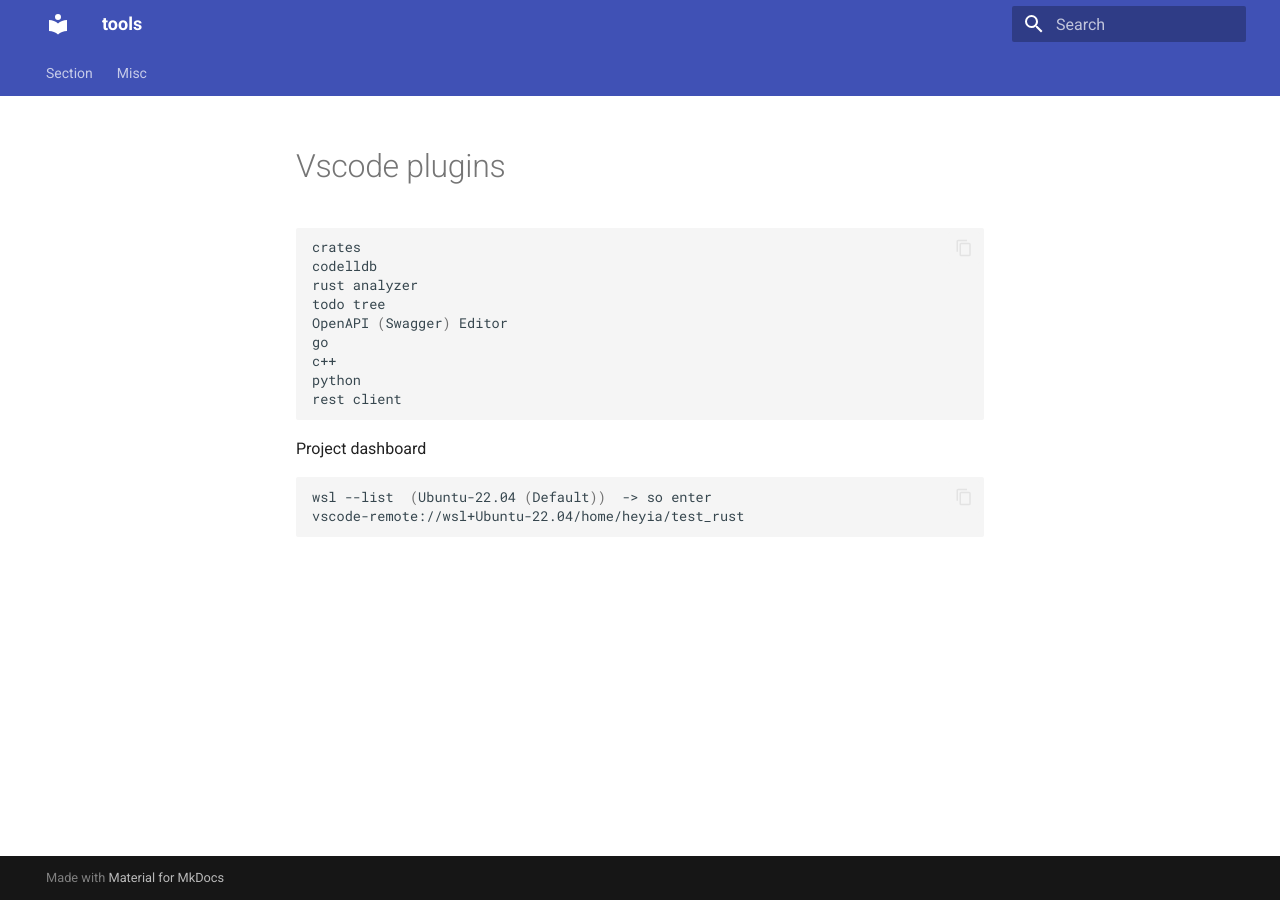
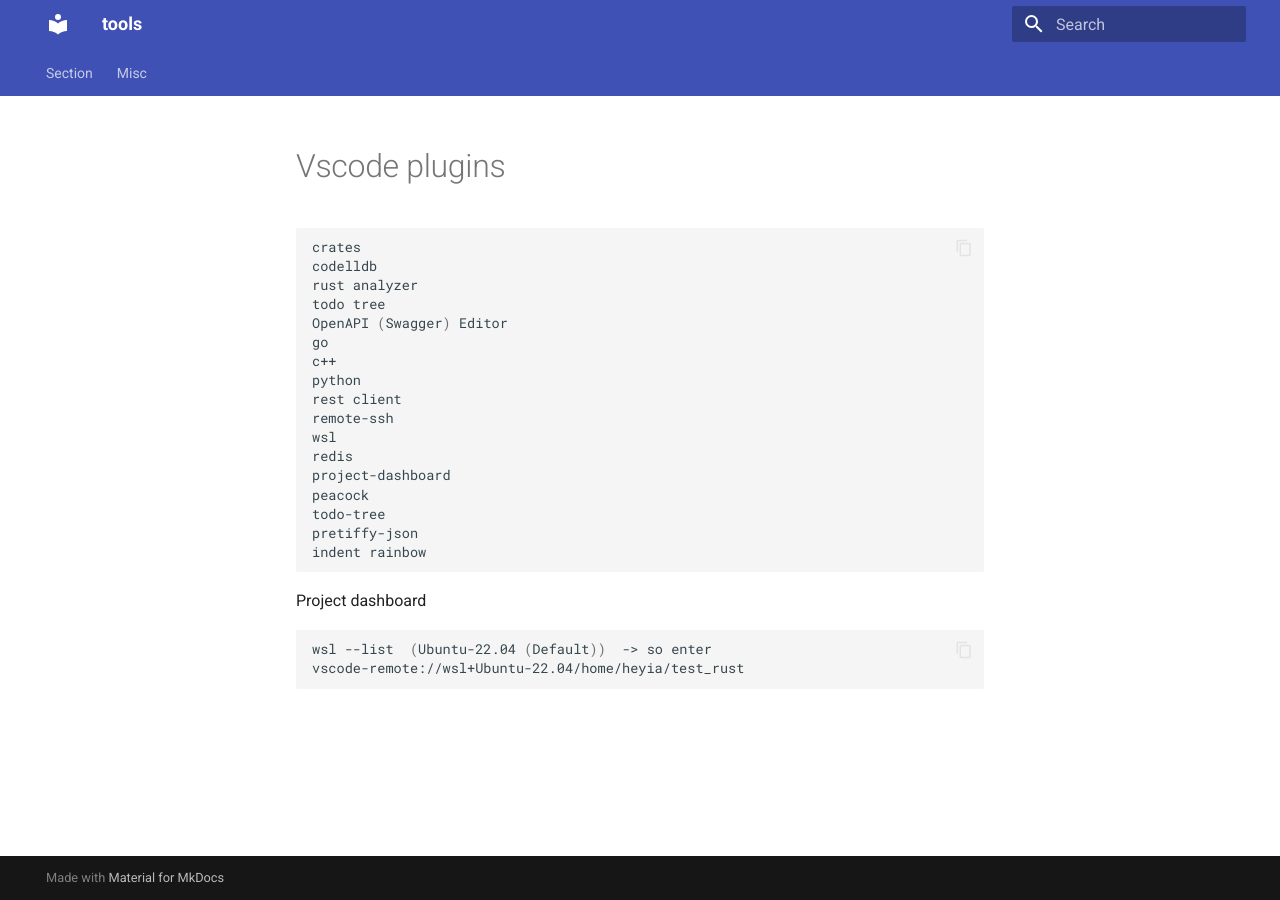
Before and after one commit to roshankarande/tools, an MkDocs documentation site: the page built from docs/misc/vscode-plugins.md, in a window 1280 px wide. Built offline with MkDocs 1.6.1 and Material for MkDocs 9.7.7, drawn with Linux system fonts in a browser that asks for light colours.

Commit message:
Update vscode-plugins.md

````diff
--- a/docs/misc/vscode-plugins.md
+++ b/docs/misc/vscode-plugins.md
@@ -8,6 +8,14 @@ go
 c++
 python
 rest client
+remote-ssh
+wsl
+redis
+project-dashboard
+peacock
+todo-tree
+pretiffy-json
+indent rainbow
 ```
 
 
````
